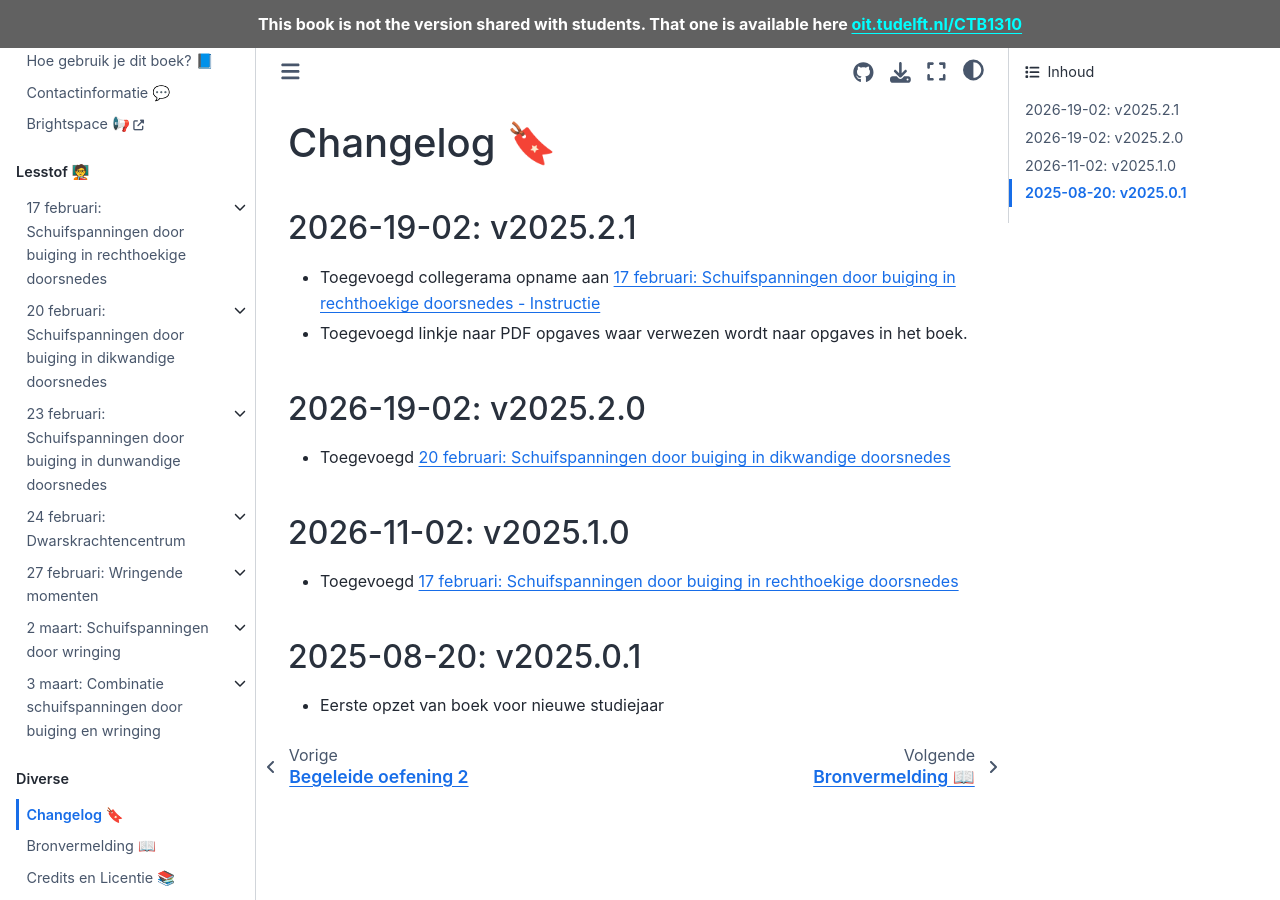
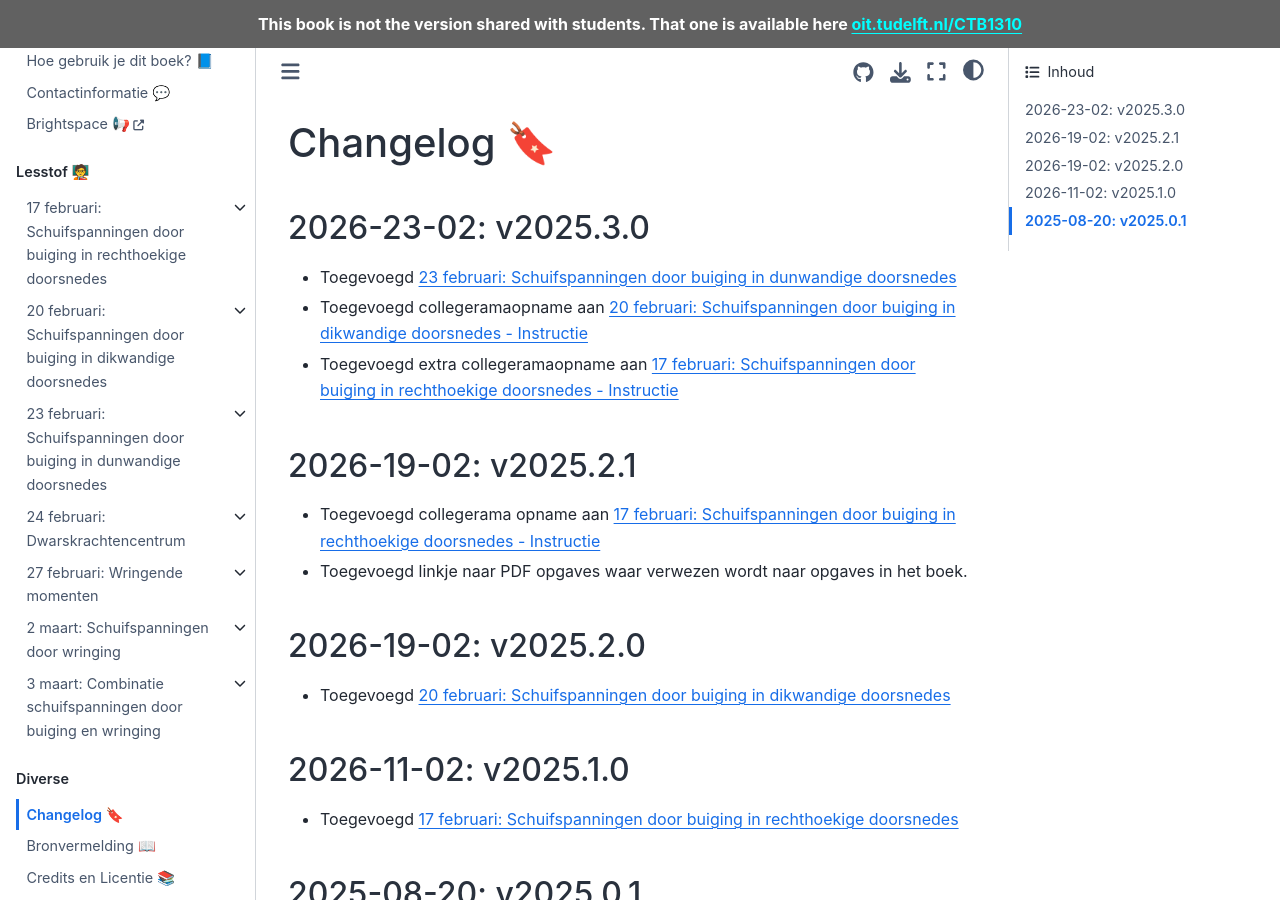
Before and after one commit to TUDelft-books/CTB1310, a Jupyter Book: the page built from book/changelog.md, in a window 1280 px wide and 900 px high. Built offline with Jupyter Book 1.0.4 settings and Sphinx 7.4.7 and the Sphinx Book theme 1.1.4, drawn with Linux system fonts in a browser that asks for light colours; comment, search, counter and statistics services are not loaded.

Commit message:
changelog

```diff
--- a/book/changelog.md
+++ b/book/changelog.md
@@ -1,4 +1,9 @@
 # Changelog 🔖
+
+## 2026-23-02: v2025.3.0
+- Toegevoegd [](./shear_dunwandig/les.md)
+- Toegevoegd collegeramaopname aan [20 februari: Schuifspanningen door buiging in dikwandige doorsnedes - Instructie](./shear/instructie.md)
+- Toegevoegd extra collegeramaopname aan [17 februari: Schuifspanningen door buiging in rechthoekige doorsnedes - Instructie](./shear_rect/instructie.md)
 
 ## 2026-19-02: v2025.2.1
 - Toegevoegd collegerama opname aan [17 februari: Schuifspanningen door buiging in rechthoekige doorsnedes - Instructie](./shear_rect/instructie.md)
```
Also changed, not shown: book/shear/instructie.md (+2 -3 lines), book/shear_rect/instructie.md (+1 -1 lines).
